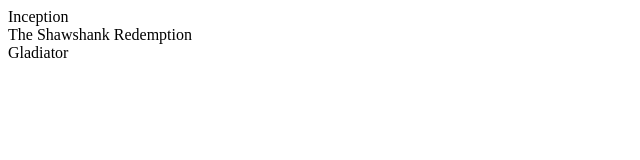
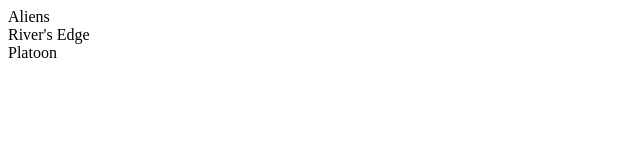
Before and after one commit to renato181/myFlix-client, a React (Vite) app: page / in a window 1280 px wide. Shown: the top 160 px of the page, without its empty margins (0-640 px from the left). Built offline with nearby package versions, Linux system fonts and the light colour scheme.

Commit message:
updated title/description

```diff
--- a/src/components/main-view/main-view.jsx
+++ b/src/components/main-view/main-view.jsx
@@ -7,9 +7,9 @@
         super();
         this.state = {
             movies: [
-                { _id: 1, Title: 'Inception', Description: 'desc1...', ImagePath: '...' },
-                { _id: 2, Title: 'The Shawshank Redemption', Description: 'desc2...', ImagePath: '...' },
-                { _id: 3, Title: 'Gladiator', Description: 'desc3...', ImagePath: '...' }
+                { _id: 1, Title: 'Aliens', Description: 'Fifty-seven years after surviving an apocalyptic attack aboard her space vessel by merciless space creatures, Officer Ripley awakens from hyper-sleep and tries to warn anyone who will listen about the predators.', ImagePath: 'https://m.media-amazon.com/images/M/MV5BZGU2OGY5ZTYtMWNhYy00NjZiLWI0NjUtZmNhY2JhNDRmODU3XkEyXkFqcGdeQXVyNzkwMjQ5NzM@._V1_UX140_CR0,0,140,209_AL_.jpg' },
+                { _id: 2, Title: 'River\'s Edge', Description: 'A high school slacker commits a shocking act and proceeds to let his friends in on the secret. However, the friends\' reaction is almost as ambiguous and perplexing as the crime itself.', ImagePath: 'https://m.media-amazon.com/images/M/MV5BNzMyYzVkYjctNDliZi00Yjc0LThiODctOTc5Mzk2Njc5YzM2XkEyXkFqcGdeQXVyNTc1NTQxODI@._V1_UX140_CR0,0,140,209_AL_.jpg' },
+                { _id: 3, Title: 'Platoon', Description: 'Chris Taylor, a neophyte recruit in Vietnam, finds himself caught in a battle of wills between two sergeants, one good and the other evil. A shrewd examination of the brutality of war and the duality of man in conflict.', ImagePath: 'https://m.media-amazon.com/images/M/MV5BMzRjZjdlMjQtODVkYS00N2YzLWJlYWYtMGVlN2E5MWEwMWQzXkEyXkFqcGdeQXVyMTQxNzMzNDI@._V1_UX140_CR0,0,140,209_AL_.jpg' }
             ]
         }
     }
```
Also changed, not shown: 2 other files (tests, documents, lock files or other folders).
